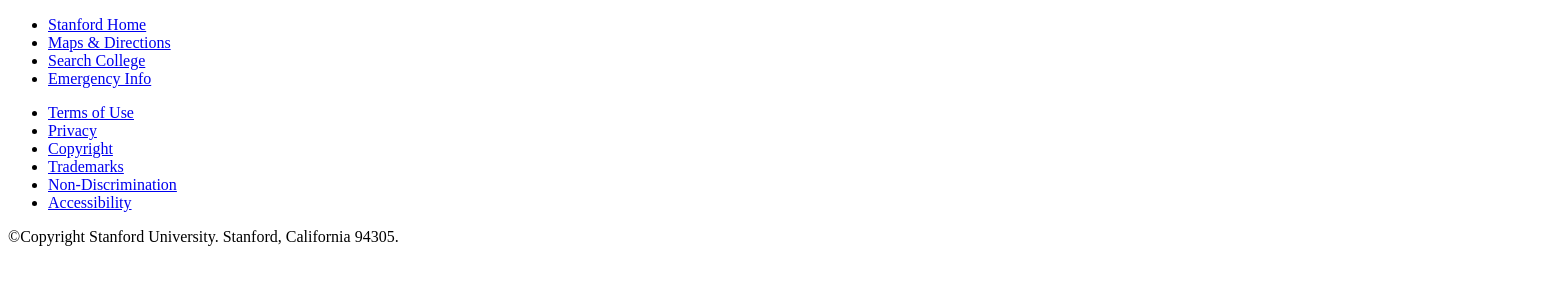
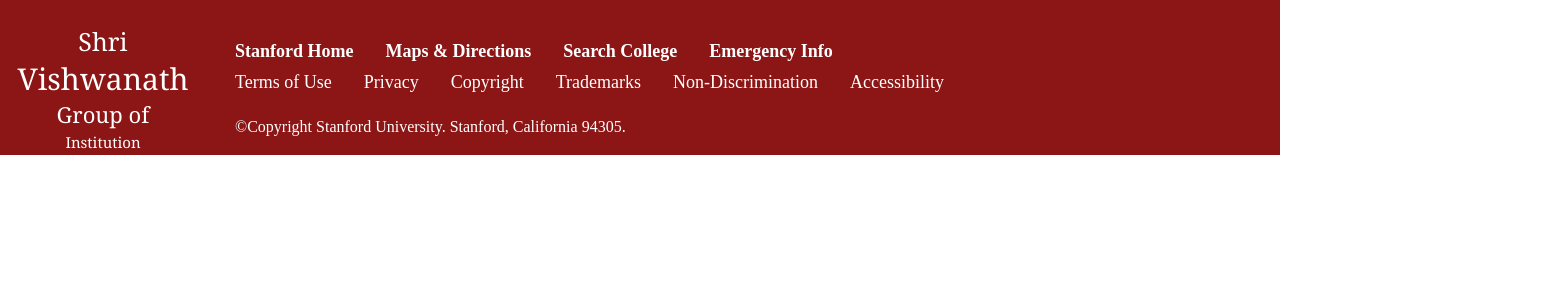
Before and after one commit to technicalmastersp/CollegeProject, a plain HTML site: page pages/footer/globleFooter.html in a window 1280 px wide. Shown: the whole page, 1548 px wide, since content can reach past the window. Drawn offline with Linux system fonts and the light colour scheme.

Commit message:
Style code is done

```diff
--- a/pages/footer/globleFooter.html
+++ b/pages/footer/globleFooter.html
@@ -4,12 +4,91 @@
     <meta charset="UTF-8">
     <meta name="viewport" content="width=device-width, initial-scale=1.0">
     <title>globleFooter</title>
+    <style>
+        *{
+            margin: 0;
+            padding: 0;
+            box-sizing: inherit;
+            color: #FFFFFF;
+        }
+        .fBox{
+            display: flex;
+            align-items: center;
+            justify-content: center;
+        }
+        .globleFooter {
+            background-color: #8C1515;
+            max-height: 155px;
+        }
+        .containerGlobleFooter{
+            margin: 0 auto;
+            padding: 24px;
+            width: 1500px;
+            justify-content: flex-start;
+        }
+        .collegeName{
+            color: #FFFFFF;
+            padding: 0;
+            width: 158PX;
+            text-align: center;
+            flex-direction: column;
+        }
+        .namePart, .namePart2{
+            font-family: Stanford, "Source Serif Pro", Georgia, Times, "Times New Roman", serif;
+        }
+        .namePart1{
+            font-size: 25px;
+        }
+        .namePart2{
+            font-size: 30px;
+        }
+        .namePart3{
+            font-size: 22px;
+        }
+        .namePart4{
+            font-size: 15px;
+            margin-top: 3px;
+        }
+        .containerGFNav{
+            flex-direction: column;
+            align-items: flex-start;
+            margin-left: 53px;
+        }
+        .ul1{
+            font-weight: 600;
+        }
+        .gFooterNav ul{
+            margin-bottom: 10px;
+        }
+        .gFooterNav ul li{
+            list-style: none;
+            display: inline-block;
+
+        }
+        .gFooterNav ul li a{
+            text-decoration: none;
+            font-size: 18px;
+            margin-right: 28px;
+            margin-bottom: 8px;
+        }
+        .containerGFNav p{
+            text-align: left;
+            margin-top: 15px;
+        }
+    </style>
 </head>
 <body>
     <section class="globleFooter">
-        <div class="div"></div>
-        <nav>
-            <ul>
+        <div class="containerGlobleFooter fBox">
+            <div class="collegeName fBox">
+                <div class="namePart namePart1">Shri</div>
+                <div class="namePart namePart2">Vishwanath</div>
+                <div class="namePart namePart3">Group of</div>
+                <div class="namePart namePart4">Institution</div>
+            </div>
+            <div class="containerGFNav fBox">
+                <nav class="gFooterNav">
+                    <ul class="ul1">
                         <li><a href="#">Stanford Home</a></li>
                         <li><a href="#">Maps & Directions</a></li>
                         <li><a href="#">Search College</a></li>
@@ -25,6 +104,8 @@
                     </ul>
                 </nav>
                 <div><p>©Copyright Stanford University.   Stanford, California 94305.</p></div>
+            </div>
+        </div>
     </section>
 </body>
 </html>
```
Lines whose indentation alone changed are shown as unchanged.
